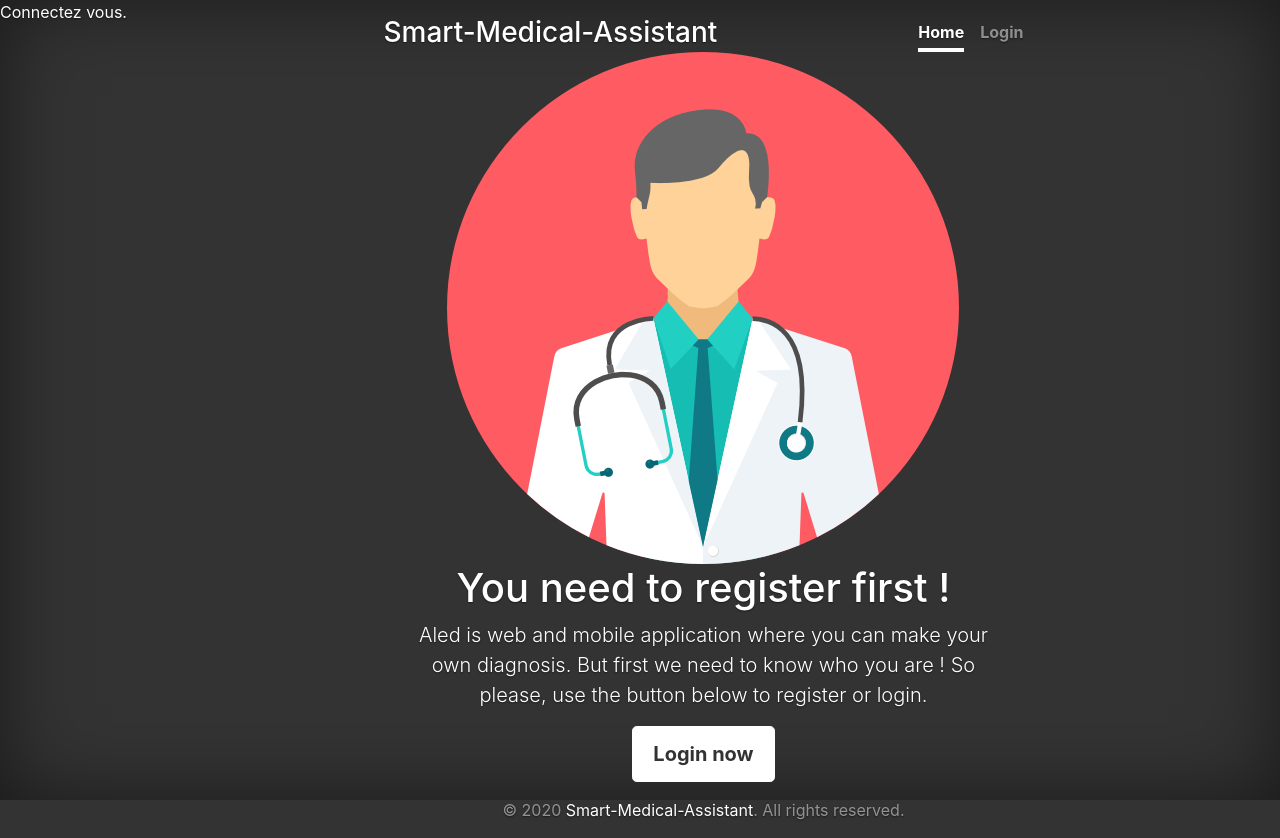
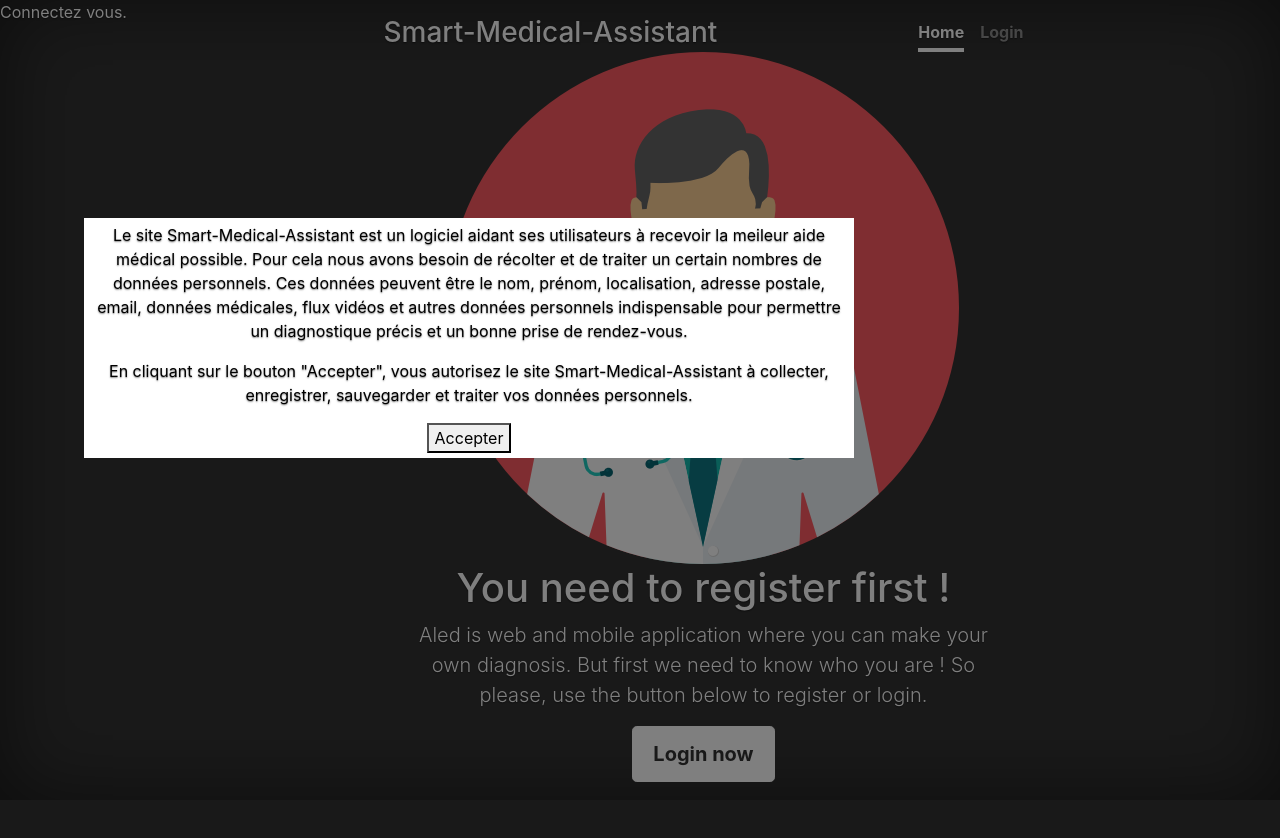
Before and after one commit to arnaud-van-den-reysen/web-integration-isen, a PHP site: page / in a window 1280 px wide. After the commit the page ends 782 px from the top, so only its background shows below. Run offline with PHP 8.4, Linux system fonts and the light colour scheme.

Commit message:
RGPD v0.1

```diff
--- a/Static/css/cover.css
+++ b/Static/css/cover.css
@@ -105,6 +105,33 @@
     font-weight: 700;
 }
 
+/*
+ * Alert Privacy
+ */
+.alert-privacy {
+    padding: 5px;
+    color: black;
+    top: 217.5px;
+    left: 84px;
+    position: fixed;
+    background: white;
+    width: 100%;
+    z-index: 999999;
+    max-width: 770px;
+    max-height: 320px;
+}
+
+.block-alert {
+    background: rgba(0, 0, 0, 0.5);
+    z-index: 999998;
+    position: fixed;
+    width: 100%;
+    height: 100%;
+    top: 0;
+    left: 0;
+    display: block;
+}
+
 
 /*
  * Footer
--- a/index.php
+++ b/index.php
@@ -77,6 +77,17 @@
                 <a href="login.php" class="btn btn-lg btn-secondary">Login now</a>
             </p>
         <?php endif ?>
+        <div id="voile-noire" class="block-alert">
+            <div id="merci-accepte" class="alert-privacy">
+                <div>
+                    <p>Le site Smart-Medical-Assistant est un logiciel aidant ses utilisateurs à recevoir la meileur aide médical possible. Pour cela nous avons besoin de récolter et de traiter un certain nombres de données personnels. Ces données peuvent être le nom, prénom, localisation, adresse postale, email, données médicales, flux vidéos et autres données personnels indispensable pour permettre un diagnostique précis et un bonne prise de rendez-vous.</p>
+                    <p>En cliquant sur le bouton "Accepter", vous autorisez le site Smart-Medical-Assistant à collecter, enregistrer, sauvegarder et traiter vos données personnels.</p>
+                </div>
+                <div>
+                    <button onclick="document.getElementById('voile-noire').style.display='none'">Accepter</button>
+                </div>
+            </div>
+        </div>
     </main>
 
     <footer class="mastfoot mt-auto text-center">
```
